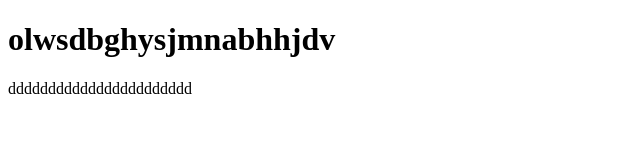
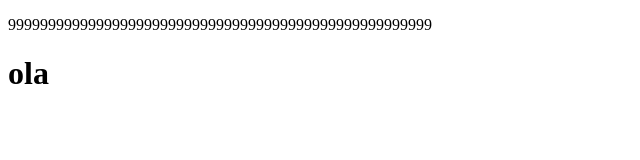
Before and after one commit to mayerlyuribe/repo_maye, a plain HTML site: page index.html in a window 1280 px wide. Shown: the whole page, without its empty margins (0-640 px from the left). Drawn offline with Linux system fonts and the light colour scheme.

Commit message:
el daño

```diff
--- a/index.html
+++ b/index.html
@@ -6,5 +6,5 @@
     <title>Document</title>
 </head>
 </html>
-<h1>olwsdbghysjmnabhhjdv</h1>
-<p>ddddddddddddddddddddddd</p>
+<p>99999999999999999999999999999999999999999999999999999</p>
+<h1>ola</h1>
```
